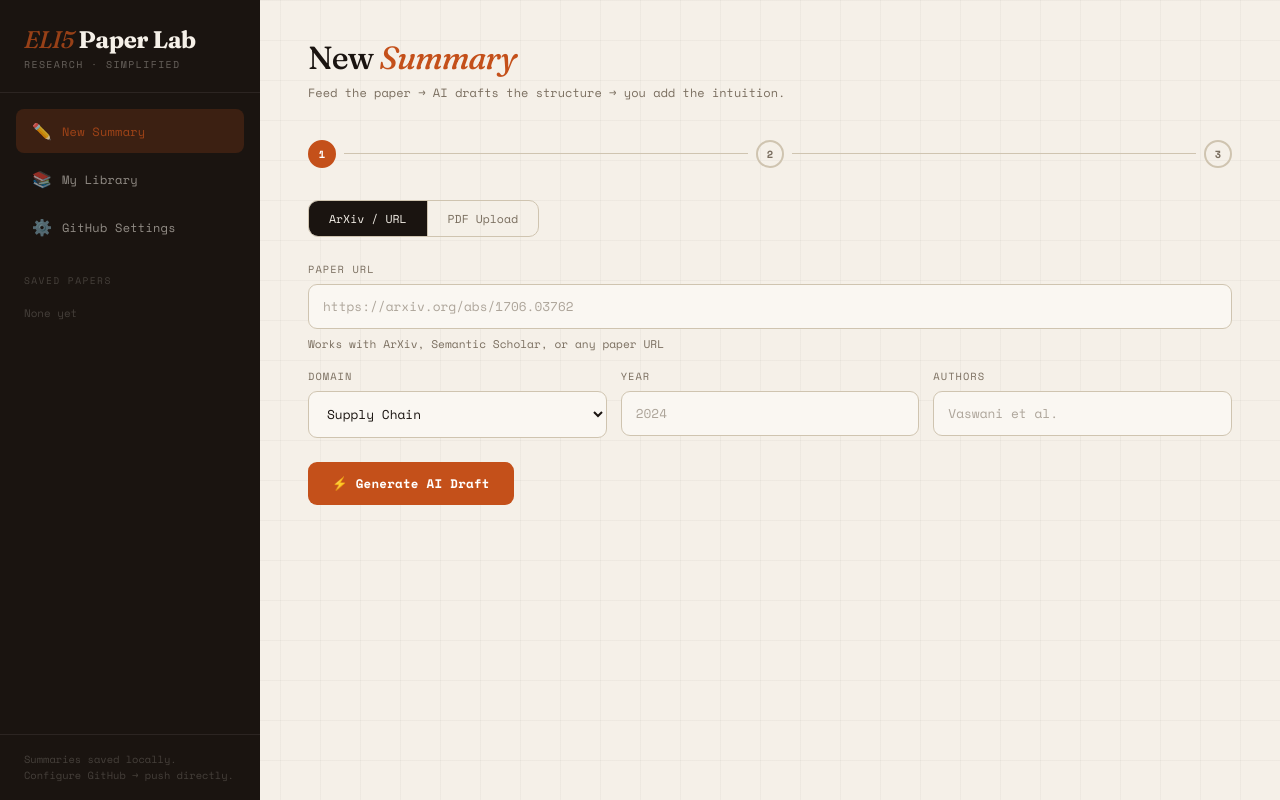
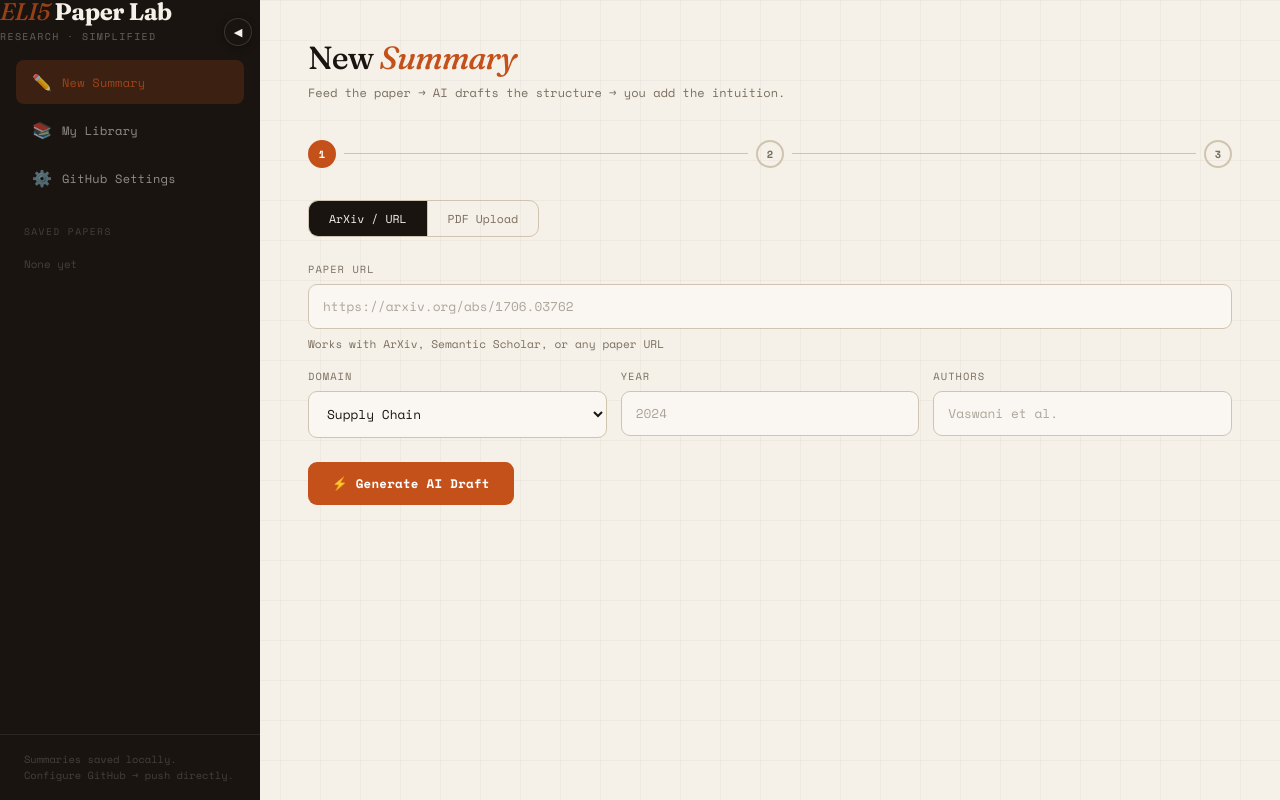
Before and after one commit to adithyaprasadsv/eli-5-domain-research-simplified, a plain HTML site: page index.html in a window 1280 px wide. Drawn offline with nearby package versions, Linux system fonts and the light colour scheme.

Commit message:
Add sidebar toggle functionality and styles

```diff
--- a/index.html
+++ b/index.html
@@ -45,7 +45,8 @@ body::before {
 }
 
 /* ── Layout ── */
-.app { display:grid; grid-template-columns:260px 1fr; min-height:100vh; position:relative; z-index:1; }
+.app { display:grid; grid-template-columns:260px 1fr; min-height:100vh; position:relative; z-index:1; transition:grid-template-columns 0.3s ease; }
+.app.sidebar-collapsed { grid-template-columns:0px 1fr; }
 
 /* ── Sidebar ── */
 .sidebar {
@@ -54,12 +55,30 @@ body::before {
   display:flex; flex-direction:column;
   position:sticky; top:0; height:100vh;
   overflow:hidden;
-}
-
-.sidebar-top {
+  transition: width 0.3s ease, opacity 0.3s ease;
+  width: 260px;
+}
+.app.sidebar-collapsed .sidebar { width:0; opacity:0; pointer-events:none; }
+
+/* ── Collapse toggle button ── */
+.sidebar-toggle {
+  position:fixed; top:18px; left:224px;
+  z-index:50; width:28px; height:28px;
+  background:var(--ink); color:var(--paper);
+  border:1px solid rgba(245,240,232,0.15);
+  border-radius:50%; cursor:pointer;
+  font-size:0.7rem; display:flex;
+  align-items:center; justify-content:center;
+  transition: left 0.3s ease, transform 0.3s ease, background 0.2s;
+  box-shadow: 0 2px 8px rgba(0,0,0,0.3);
+}
+.sidebar-toggle:hover { background:#2e2a24; }
+.app.sidebar-collapsed .sidebar-toggle { left:10px; }
+
+/* .sidebar-top {
   padding: 28px 24px 20px;
   border-bottom: 1px solid rgba(245,240,232,0.08);
-}
+} */
 
 .logo {
   font-family: 'Fraunces', serif;
@@ -498,7 +517,9 @@ textarea { min-height:110px; line-height:1.65; }
 </head>
 <body>
 
-<div class="app">
+<div class="app" id="app">
+  <!-- ── Collapse toggle ── -->
+  <button class="sidebar-toggle" id="sidebar-toggle" onclick="toggleSidebar()" title="Toggle sidebar">◀</button>
   <!-- ── Sidebar ── -->
   <aside class="sidebar">
     <div class="sidebar-top">
@@ -1035,12 +1056,7 @@ async function generateDraft() {
   try {
     const res = await fetch('https://api.anthropic.com/v1/messages', {
       method:'POST',
-      headers:{
-        'Content-Type': 'application/json',
-        'x-api-key': '%%ANTHROPIC_API_KEY%%',
-        'anthropic-version': '2023-06-01',
-        'anthropic-dangerous-direct-browser-access': 'true',
-      },
+      headers:{ 'Content-Type':'application/json' },
       body:JSON.stringify({ model: CONFIG.model, max_tokens:1000, system, messages })
     });
     const data = await res.json();
@@ -1242,6 +1258,15 @@ function deleteCurrentDetail() {
   deletePaper(currentDetailId);
   currentDetailId = null;
   showView('library');
+}
+
+// ── Sidebar collapse ──────────────────────────────────────────────────────────
+function toggleSidebar() {
+  const app = document.getElementById('app');
+  const btn = document.getElementById('sidebar-toggle');
+  const collapsed = app.classList.toggle('sidebar-collapsed');
+  btn.textContent = collapsed ? '▶' : '◀';
+  btn.title = collapsed ? 'Expand sidebar' : 'Collapse sidebar';
 }
 
 // ── GitHub Settings ───────────────────────────────────────────────────────────
```
